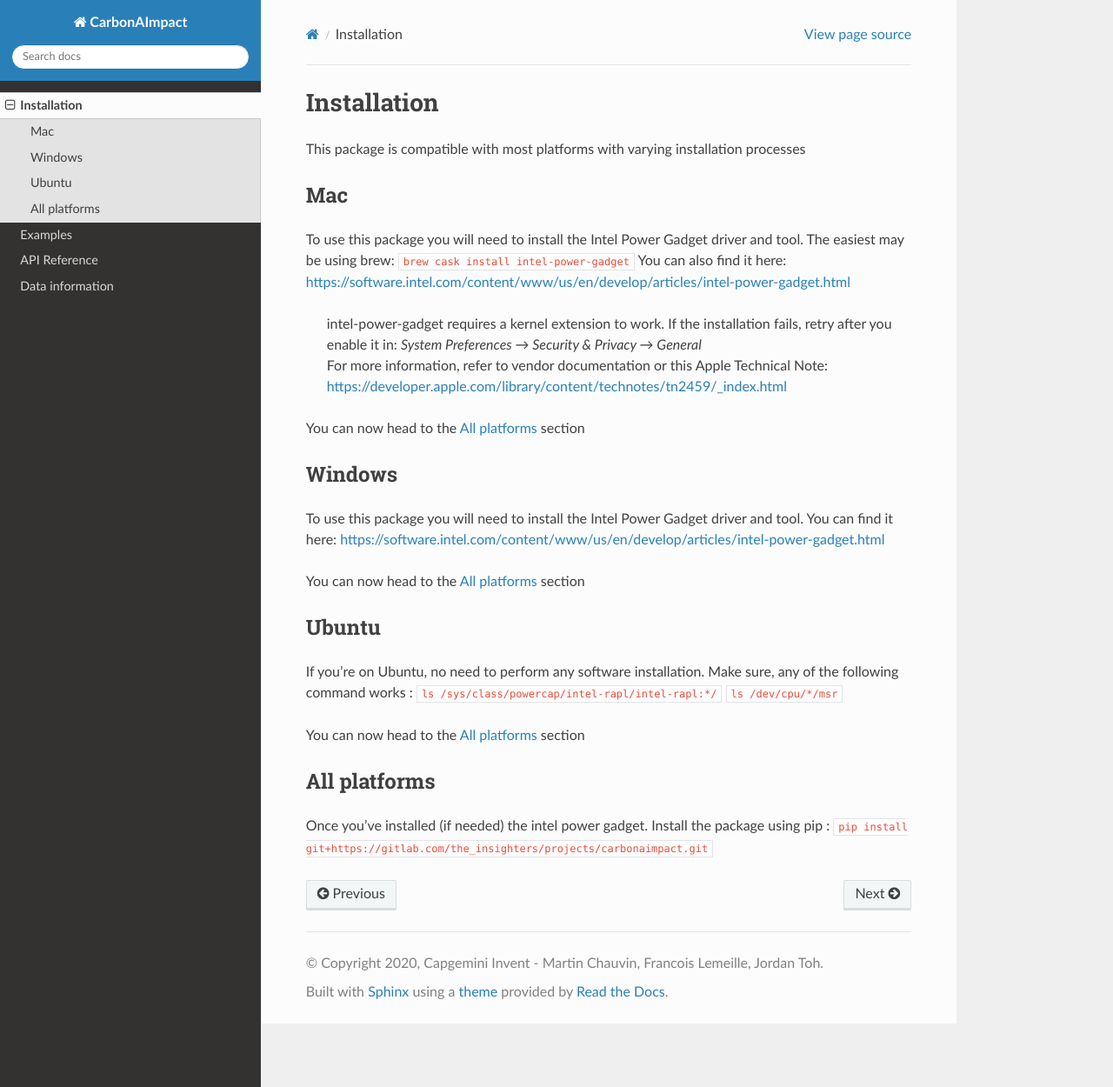
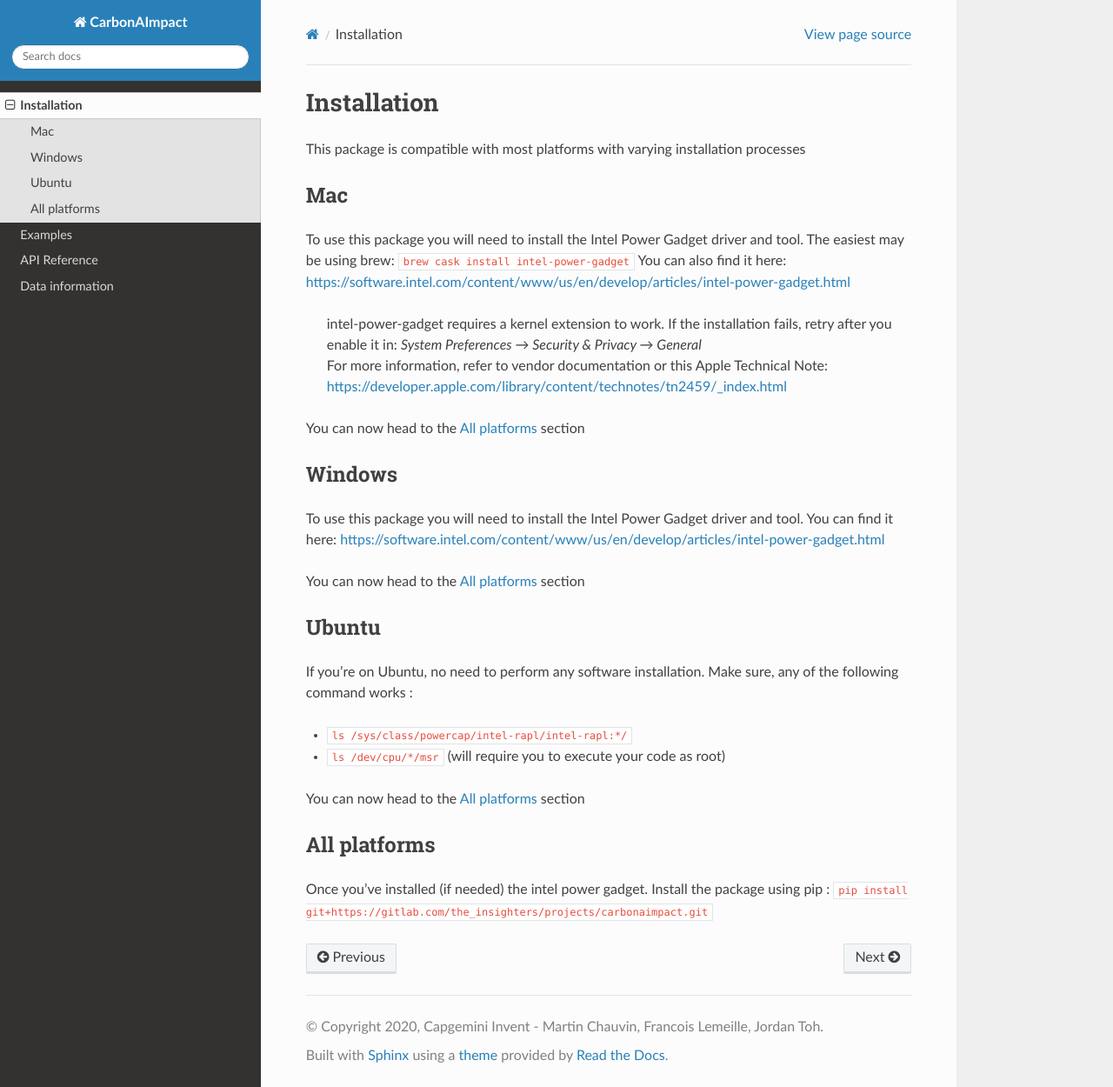
Before and after one commit to Capgemini-Invent-France/CarbonAI, a Sphinx documentation site: the page built from docs/source/installation.rst, in a window 1280 px wide and 1250 px high. Shown: the whole window at 87% size. Built offline with Sphinx 7.4.7 and the Read the Docs theme 2.0.0, drawn with Linux system fonts in a browser that asks for light colours.

Commit message:
Enhance doc on ubuntu compatibility

```diff
--- a/docs/source/installation.rst
+++ b/docs/source/installation.rst
@@ -28,8 +28,9 @@ Ubuntu
 ------
 If you're on Ubuntu, no need to perform any software installation.
 Make sure, any of the following command works :
-``ls /sys/class/powercap/intel-rapl/intel-rapl:*/``
-``ls /dev/cpu/*/msr``
+
+- ``ls /sys/class/powercap/intel-rapl/intel-rapl:*/``
+- ``ls /dev/cpu/*/msr`` (will require you to execute your code as root)
 
 You can now head to the `All platforms`_ section
 
```
